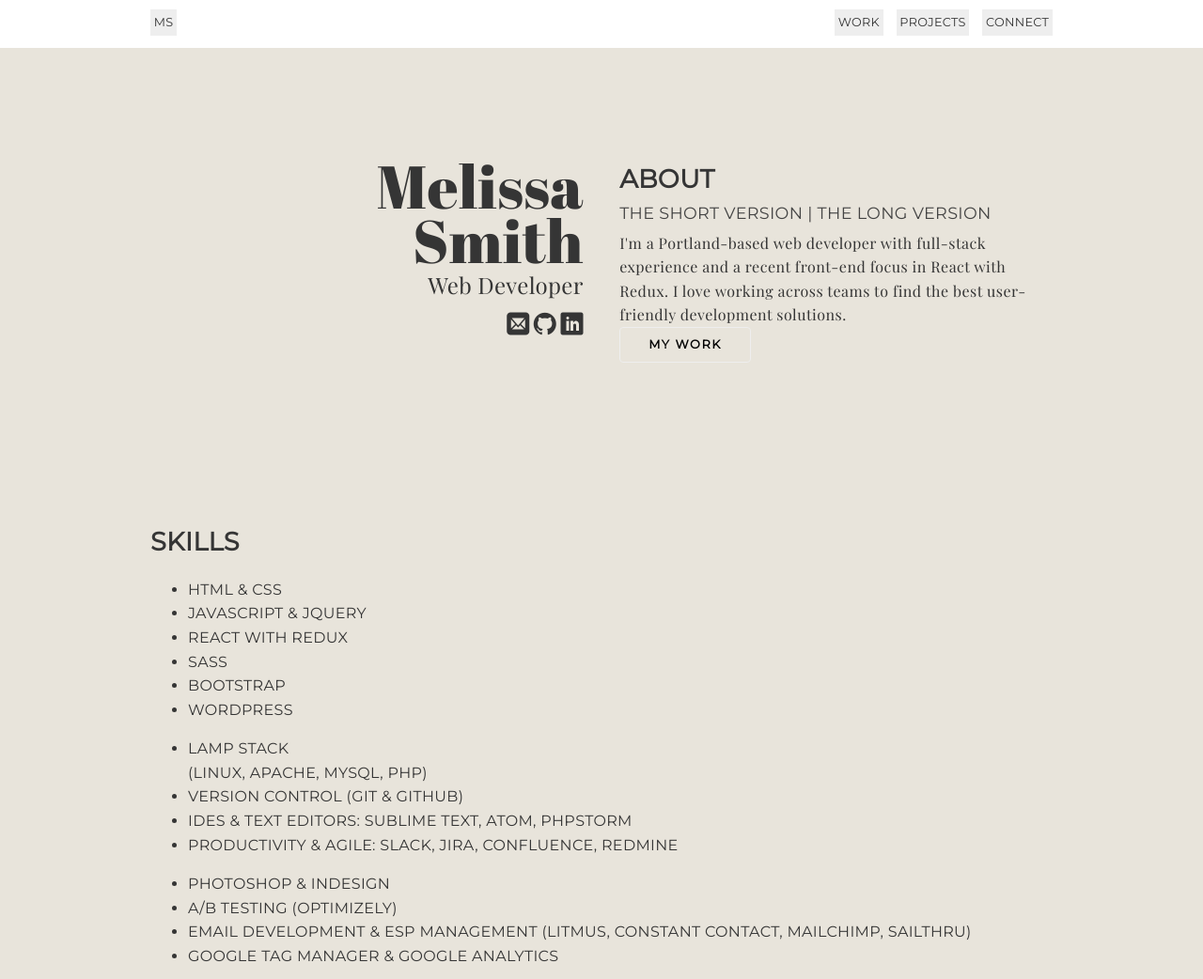
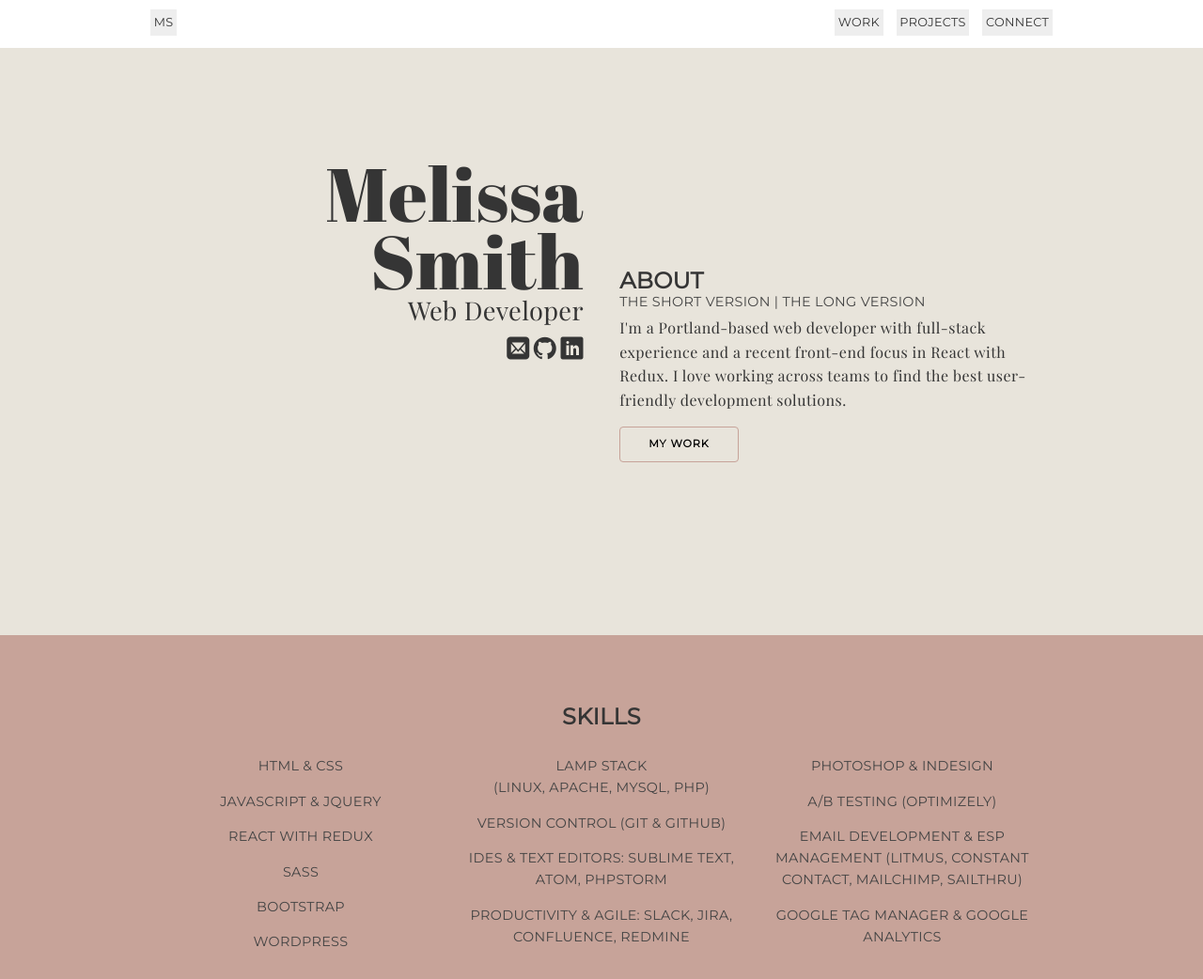
Before and after one commit to melismae/melissaannsmith.com, a website: page index.html in a window 1280 px wide. Shown: the top 1042 px of the page at 94% size. Drawn offline with nearby package versions, Linux system fonts and the light colour scheme; files that its build step writes are made by us from their sources; files whose address does not match are found by name.

Commit message:
section styling

```diff
--- a/index.html
+++ b/index.html
@@ -53,11 +53,9 @@
     </div>
     <div class="section skills">
       <div class="container">
+        <h2>Skills</h2>
         <div class="row">
-          <h2>Skills</h2>
-        </div>
-        <div class="row">
-          <div class="one-third column">
+          <div class="column">
             <ul class="skill-section-list">
               <li>HTML &amp; CSS</li>
               <li>Javascript &amp; jQuery</li>
@@ -67,7 +65,7 @@
               <li>WordPress</li>
             </ul>
           </div>
-          <div class="one-third column">
+          <div class="column">
             <ul class="skill-section-list">
               <li>LAMP stack <br>(Linux, Apache, MySQL, PHP)</li>
               <li>Version Control (Git &amp; Github)</li>
@@ -75,7 +73,7 @@
               <li>Productivity &amp; Agile: Slack, Jira, Confluence, Redmine</li>
             </ul>
           </div>
-          <div class="one-third column">
+          <div class="column">
             <ul class="skill-section-list">
               <li>Photoshop &amp; InDesign</li>
               <li>A/B Testing (Optimizely)</li>
--- a/styles/scss/main.scss
+++ b/styles/scss/main.scss
@@ -19,12 +19,13 @@ body {
       margin-top: 0;
       margin-bottom: 0;
       font-weight: 300;
+      line-height: 1;
     }
 
     h1 {
         font-family: $abril;
         line-height: .9;
-        font-size: 4em;
+        font-size: 5em;
     }
 
     h2, h3, button, .header, .button, ul.work-section-skills, .skills ul {
@@ -34,17 +35,19 @@ body {
     }
 
     h2 {
-        font-size: 1.7em;
-        font-weight: 700
+        font-size: 1.5em;
+        font-weight: 700;
     }
 
     h3, h5 {
-        font-size: 1.1em;
+        font-size: 0.9em;
         color: $darkgrey;
+        line-height: 1.4;
     }
 
     h4 {
-        font-size: 1.5em;
+        font-size: 1.7em;
+        line-height: 1.3;
     }
 
     h5 {
@@ -61,18 +64,19 @@ body {
         height: 38px;
         padding: 0 30px;
         text-align: center;
-        font-size: 0.8em;
         font-weight: 600;
+        margin: 15px 0;
         line-height: 2;
-        letter-spacing: .1rem;
         text-decoration: none;
         white-space: nowrap;
         background-color: transparent;
         border-radius: 4px;
-        border: 1px solid $lightgrey;
+        border: 1px solid $mauve;
         cursor: pointer;
         box-sizing: border-box;
         transition: 0.2s;
+        font-size: 0.7em;
+        letter-spacing: 0.08em;
         &:hover {
             transition: 0.2s;
             background-color: $white;
@@ -149,6 +153,35 @@ body {
                 .story {
                     flex-basis: 50%;
                     padding: 2%;
+                    margin-top: 118px;
+                }
+            }
+        }
+        &.skills {
+            padding: 100px 0;
+            background-color: $mauve;
+            h2 {
+                margin-bottom: 20px;
+                text-align:center;
+            }
+            .row {
+                display:flex;
+                flex-direction: row;
+                .column {
+                    width: 33.3%;
+                    padding: 1%;
+                    ul {
+                        list-style:none;
+                        padding: 0;
+                        margin: 0px;
+                        text-align:center;
+                        li {
+                            text-transform: uppercase;
+                            font-size: .9em;
+                            color: #444;
+                            margin-bottom: 1em;
+                        }
+                    }
                 }
             }
         }
```
Also changed, not shown: styles/css/main.css.
